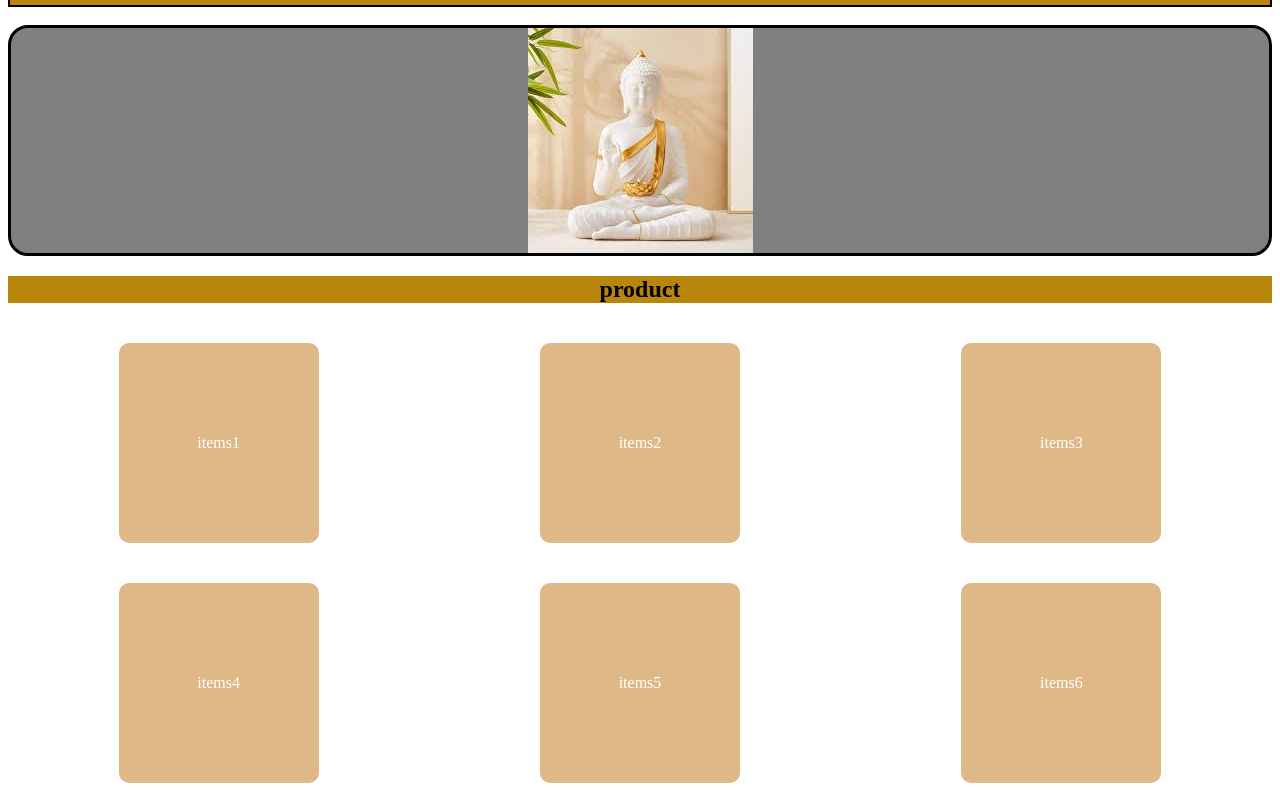
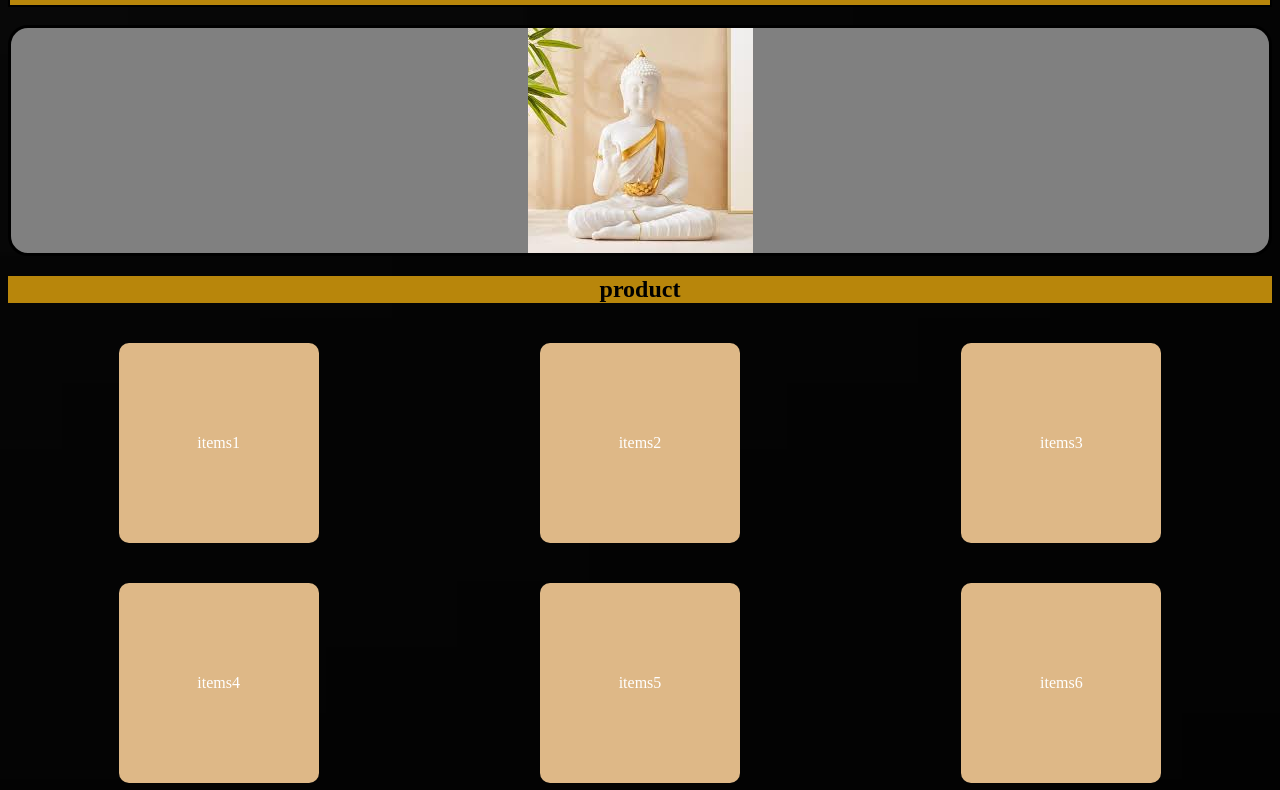
Before and after one commit to Abhi290703/CSS-notes, a plain HTML site: page media/media.html in a window 1280 px wide. Shown: the part 74-864 px from the top of the page. Drawn offline with Linux system fonts and the light colour scheme.

Commit message:
commit all

```diff
--- a/media/media.css
+++ b/media/media.css
@@ -1,4 +1,10 @@
 @media screen and (min-width: 768px) and (max-width: 1440px) {
+
+  body{
+    background-image: url("../layouts/Assests/black.jpg");
+    background-repeat:no-repeat;
+    background-size: cover;
+  }
   .head {
     display: flex;
     justify-content: space-between;
```
Also changed, not shown: layouts/Assests/black.jpg (added).
